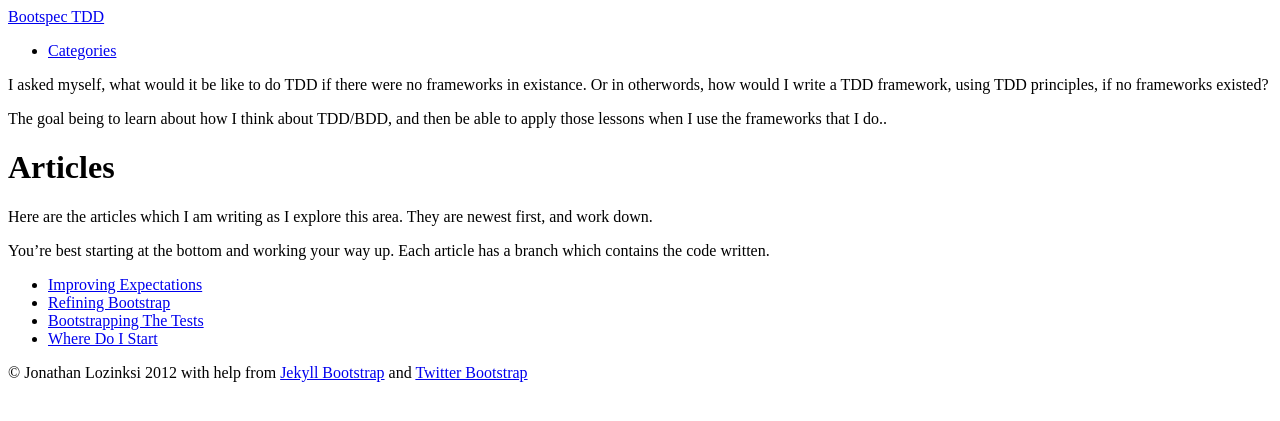
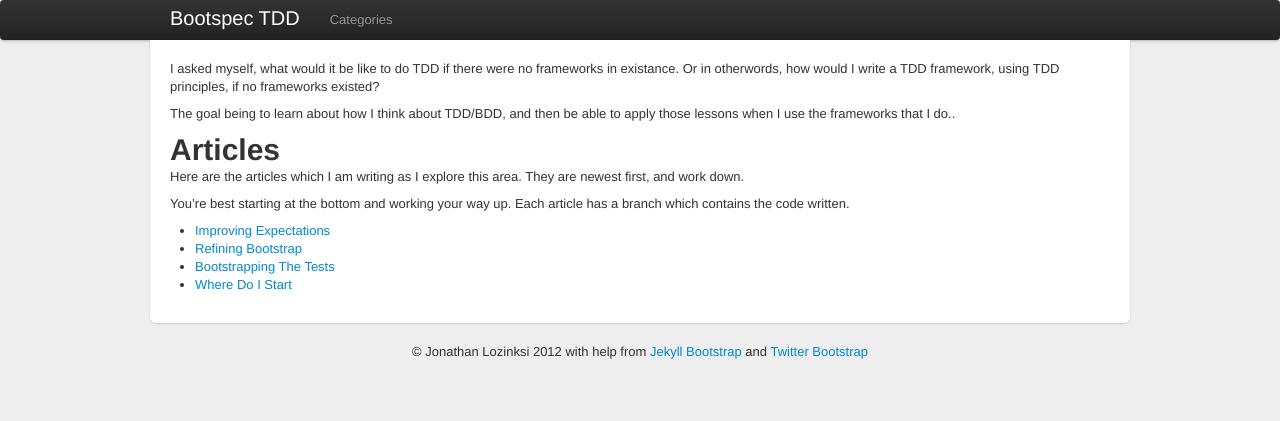
Before and after one commit to loz/discover, a Jekyll site: the page built from index.md, in a window 1280 px wide. Shown: the top 421 px of the page. Built offline with Jekyll 4.4.1, drawn with Linux system fonts in a browser that asks for light colours; Markdown is read by kramdown in place of the engine named in the settings.

Commit message:
fix attempt 2

```diff
--- a/_config.yml
+++ b/_config.yml
@@ -10,4 +10,4 @@ author:
   twitter: jlozinski
 
 JB:
-  ASSET_PATH: /discover/assets/
+  ASSET_PATH: /discover/assets/themes/twitter
```
